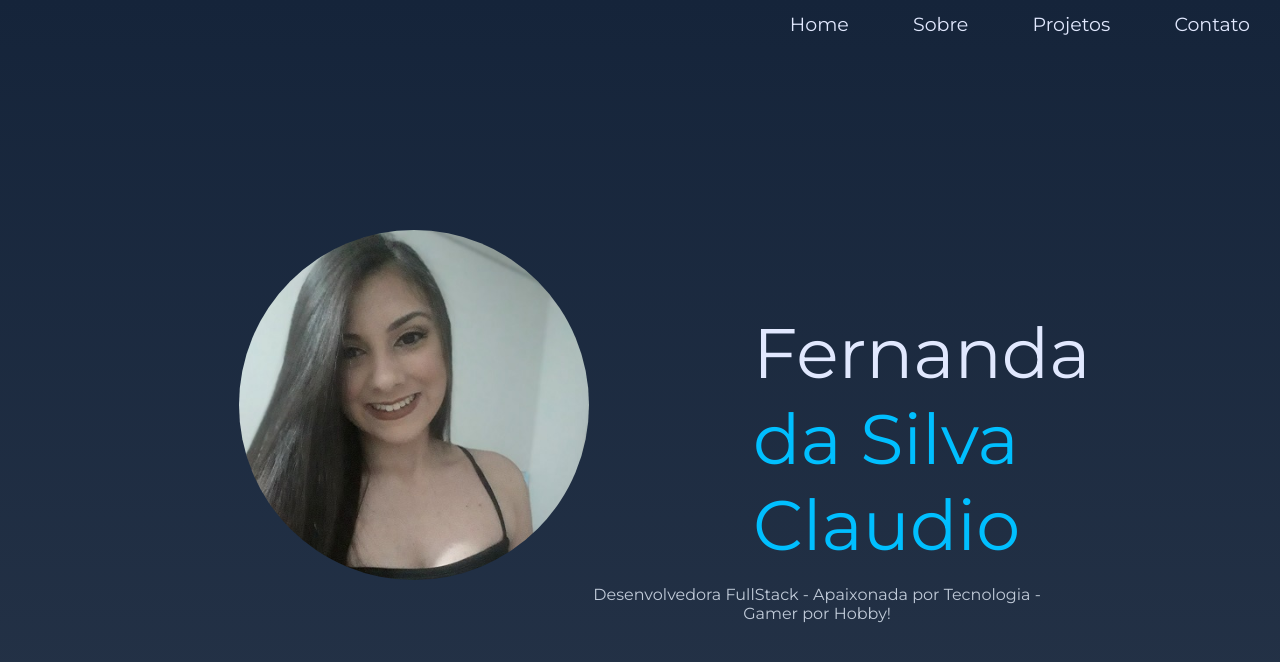
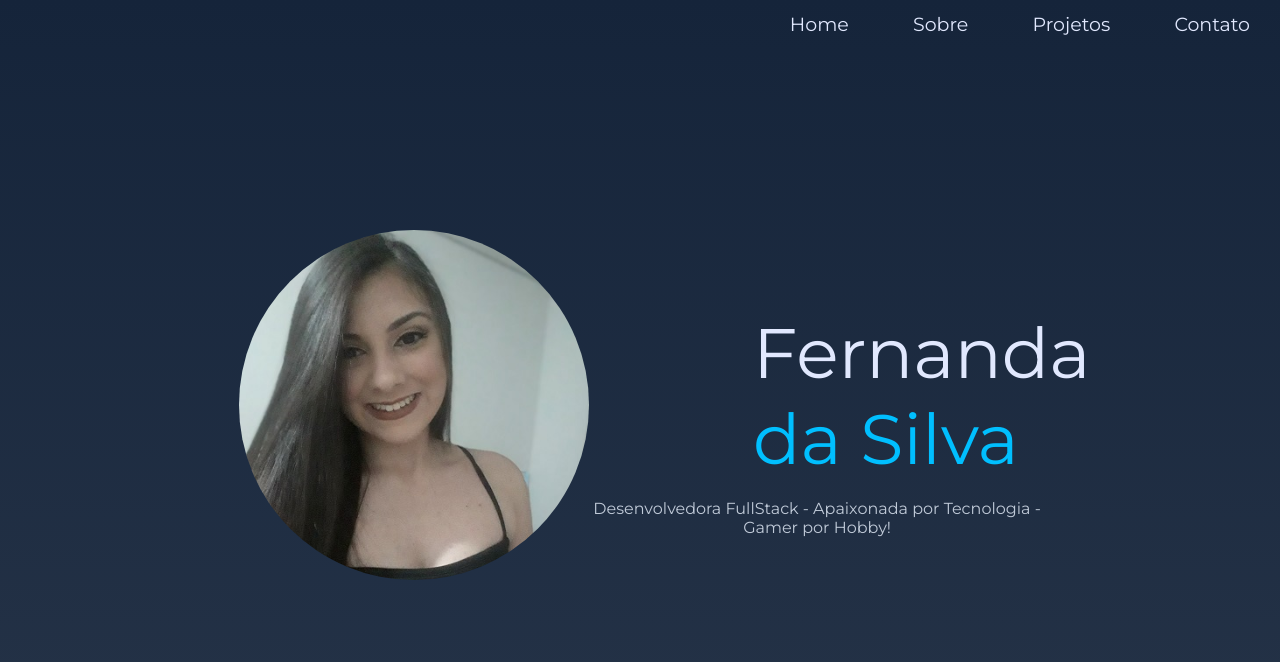
Before and after one commit to FernandaSilvaC/portfolio-fernanda, a plain HTML site: page index.html in a window 1280 px wide. Drawn offline with Linux system fonts and the light colour scheme.

Commit message:
nome mudado

```diff
--- a/index.html
+++ b/index.html
@@ -34,7 +34,7 @@
 		</div>
 
 		<div class="profile-title">
-			<h1 id="text1">Fernanda <span id="sobrenome"> da  Silva Claudio</span></h1>
+			<h1 id="text1">Fernanda <span id="sobrenome"> da Silva</span></h1>
 			<h2> Desenvolvedora FullStack - Apaixonada por Tecnologia - Gamer por Hobby! </h2>
 
 			<!--<a href="https://github.com/FernandaSilvaC"><img src="img/github.png" class="media-object" img-responsive img-thumbnail"></a>
```
